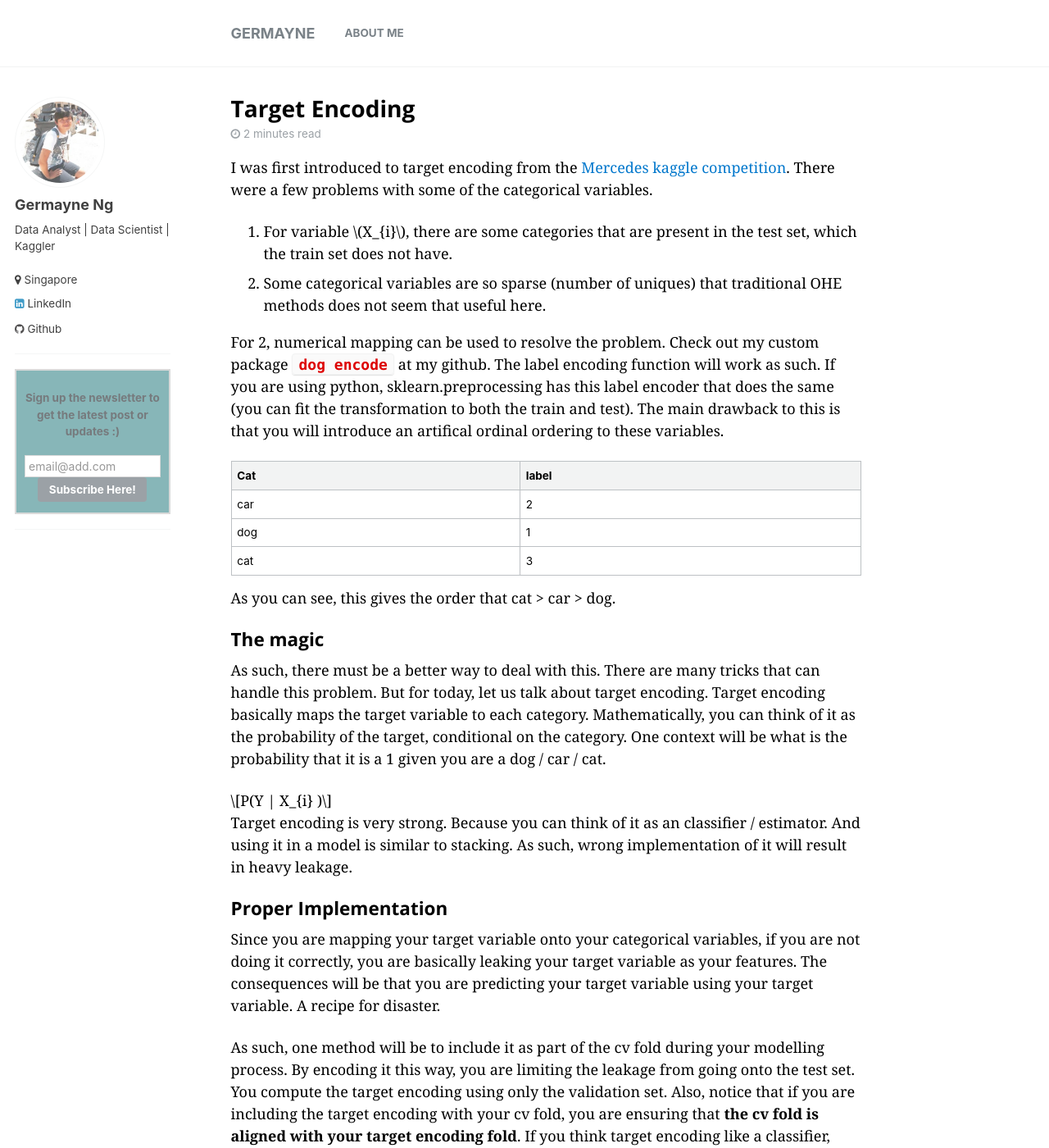
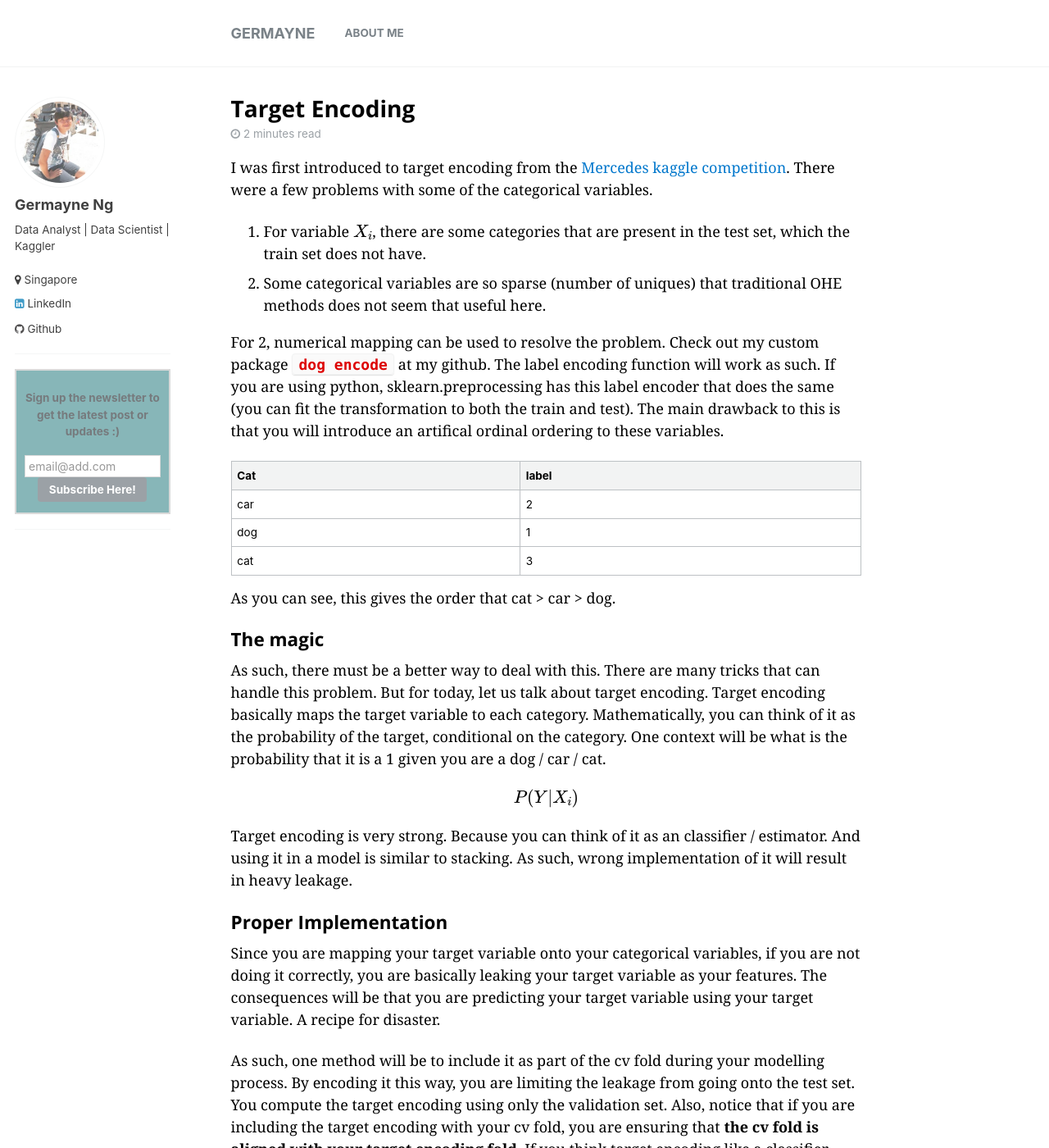
Before and after one commit to germayneng/template-_githubpages, a Jekyll site: the page built from _posts/2017-12-08-Various_methods_for_target_encoding.md, in a window 1280 px wide and 1400 px high. Shown: the whole window at 82% size. Built offline with Jekyll 4.4.1, drawn with Linux system fonts in a browser that asks for light colours; formulas are drawn with MathJax 3; comment, search, counter and statistics services are not loaded; part of the change alters nothing that is shown.

```diff
--- a/_posts/2017-12-08-Various_methods_for_target_encoding.md
+++ b/_posts/2017-12-08-Various_methods_for_target_encoding.md
@@ -5,6 +5,9 @@ category: tutorial
 tags: [python, feature, engineering, machine, learning, R ]
 comments: true
 ---
+
+
+<script src="https://cdn.mathjax.org/mathjax/latest/MathJax.js?config=TeX-AMS-MML_HTMLorMML" type="text/javascript"></script>
 
 I was first introduced to target encoding from the [Mercedes kaggle competition](). There were a few problems with some of the categorical variables.
 
```
